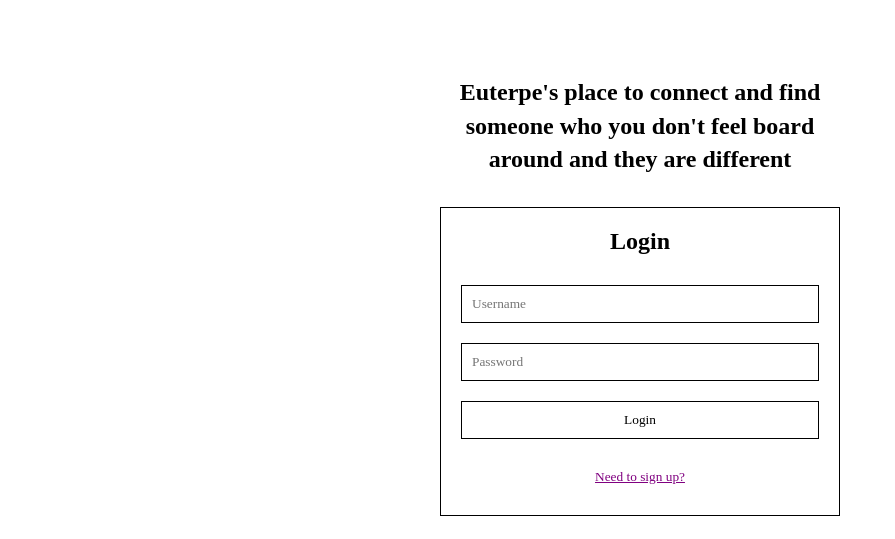
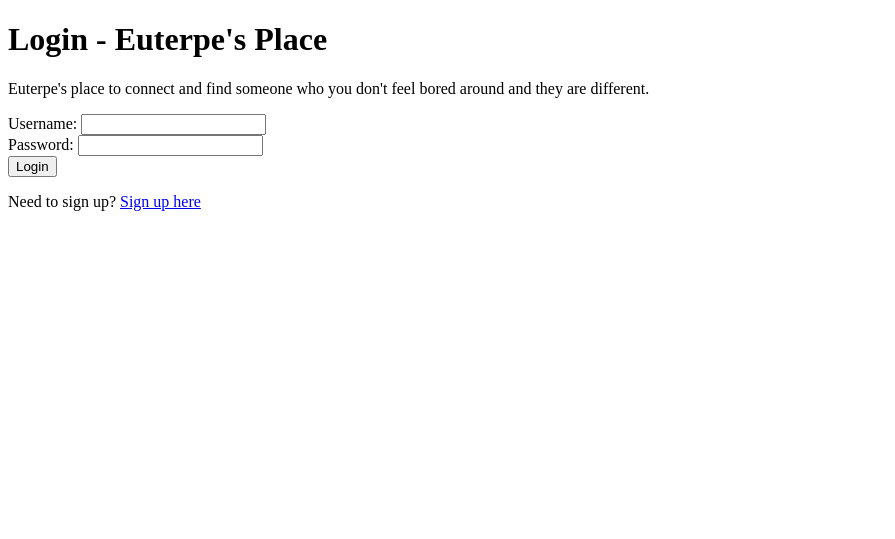
Before and after one commit to Binxk/euterpeintimacy, a website: page public/login.html in a window 1280 px wide. Shown: the whole page, without its empty margins (0-895 px from the left). Drawn offline with Linux system fonts and the light colour scheme.

Commit message:
Updated index.html and login.html with login checks and username display

```diff
--- a/public/login.html
+++ b/public/login.html
@@ -4,117 +4,37 @@
     <meta charset="UTF-8">
     <meta name="viewport" content="width=device-width, initial-scale=1.0">
     <title>Login - Euterpe's Place</title>
-    <style>
-        body {
-            background: white;
-            color: black;
-            margin: 0;
-            padding: 20px;
-            font-family: "Times New Roman", Times, serif;
-            display: flex;
-            flex-direction: column;
-            align-items: center;
-        }
-        .container {
-            width: 100%;
-            max-width: 400px;
-            margin: 40px auto;
-        }
-        h1 {
-            text-align: center;
-            width: 100%;
-            font-size: 24px;
-            line-height: 1.4;
-            margin-bottom: 30px;
-        }
-        .auth-form {
-            border: 1px solid black;
-            padding: 20px;
-            margin: 20px 0;
-        }
-        input {
-            width: 100%;
-            padding: 10px;
-            margin: 10px 0;
-            border: 1px solid black;
-            font-family: "Times New Roman", Times, serif;
-            box-sizing: border-box;
-        }
-        button {
-            width: 100%;
-            padding: 10px;
-            background: white;
-            border: 1px solid black;
-            cursor: pointer;
-            font-family: "Times New Roman", Times, serif;
-            margin-top: 10px;
-        }
-        button:hover {
-            background: black;
-            color: white;
-        }
-        .toggle-button {
-            background: none;
-            border: none;
-            color: purple;
-            text-decoration: underline;
-            cursor: pointer;
-            padding: 10px;
-            margin-top: 20px;
-        }
-        .toggle-button:hover {
-            background: none;
-            color: purple;
-        }
-        h2 {
-            text-align: center;
-            margin-top: 0;
-            margin-bottom: 20px;
-        }
-    </style>
 </head>
 <body>
-    <div class="container">
-        <h1>Euterpe's place to connect and find someone who you don't feel board around and they are different</h1>
-        <div class="auth-form" id="authForm">
-            <h2>Login</h2>
-            <form id="loginForm" action="/login" method="POST">
-                <input type="text" name="username" placeholder="Username" required>
-                <input type="password" name="password" placeholder="Password" required>
-                <button type="submit">Login</button>
-            </form>
-            <button class="toggle-button" onclick="toggleForms()">Need to sign up?</button>
-        </div>
-    </div>
+    <h1>Login - Euterpe's Place</h1>
+    <p>Euterpe's place to connect and find someone who you don't feel bored around and they are different.</p>
+    <form id="loginForm" action="login.php" method="POST">
+        <label for="username">Username:</label>
+        <input type="text" id="username" name="username" required>
+        <br>
+        <label for="password">Password:</label>
+        <input type="password" id="password" name="password" required>
+        <br>
+        <button type="submit">Login</button>
+    </form>
+    <p>Need to sign up? <a href="signup.html">Sign up here</a></p>
 
     <script>
-        function toggleForms() {
-            const authForm = document.getElementById('authForm');
-            const isLogin = authForm.querySelector('h2').textContent === 'Login';
+        document.getElementById('loginForm').addEventListener('submit', function(event) {
+            event.preventDefault(); // Prevent the default form submission
 
-            if (isLogin) {
-                authForm.innerHTML = `
-                    <h2>Sign Up</h2>
-                    <form id="signupForm" action="/signup" method="POST">
-                        <input type="text" name="username" placeholder="Username" required>
-                        <input type="password" name="password" placeholder="Password" required>
-                        <input type="password" name="confirmPassword" placeholder="Confirm Password" required>
-                        <button type="submit">Sign Up</button>
-                    </form>
-                    <button class="toggle-button" onclick="toggleForms()">Already have an account?</button>
-                `;
+            const username = document.getElementById('username').value;
+            const password = document.getElementById('password').value;
+
+            // Simulate a login process (replace with actual server-side logic)
+            if (username === 'testuser' && password === 'password123') {
+                sessionStorage.setItem('loggedIn', 'true');
+                sessionStorage.setItem('username', username);
+                window.location.href = 'index.html'; // Redirect to the main page
             } else {
-                authForm.innerHTML = `
-                    <h2>Login</h2>
-                    <form id="loginForm" action="/login" method="POST">
-                        <input type="text" name="username" placeholder="Username" required>
-                        <input type="password" name="password" placeholder="Password" required>
-                        <button type="submit">Login</button>
-                    </form>
-                    <button class="toggle-button" onclick="toggleForms()">Need to sign up?</button>
-                `;
+                alert('Invalid username or password');
             }
-        }
+        });
     </script>
 </body>
 </html>
```
